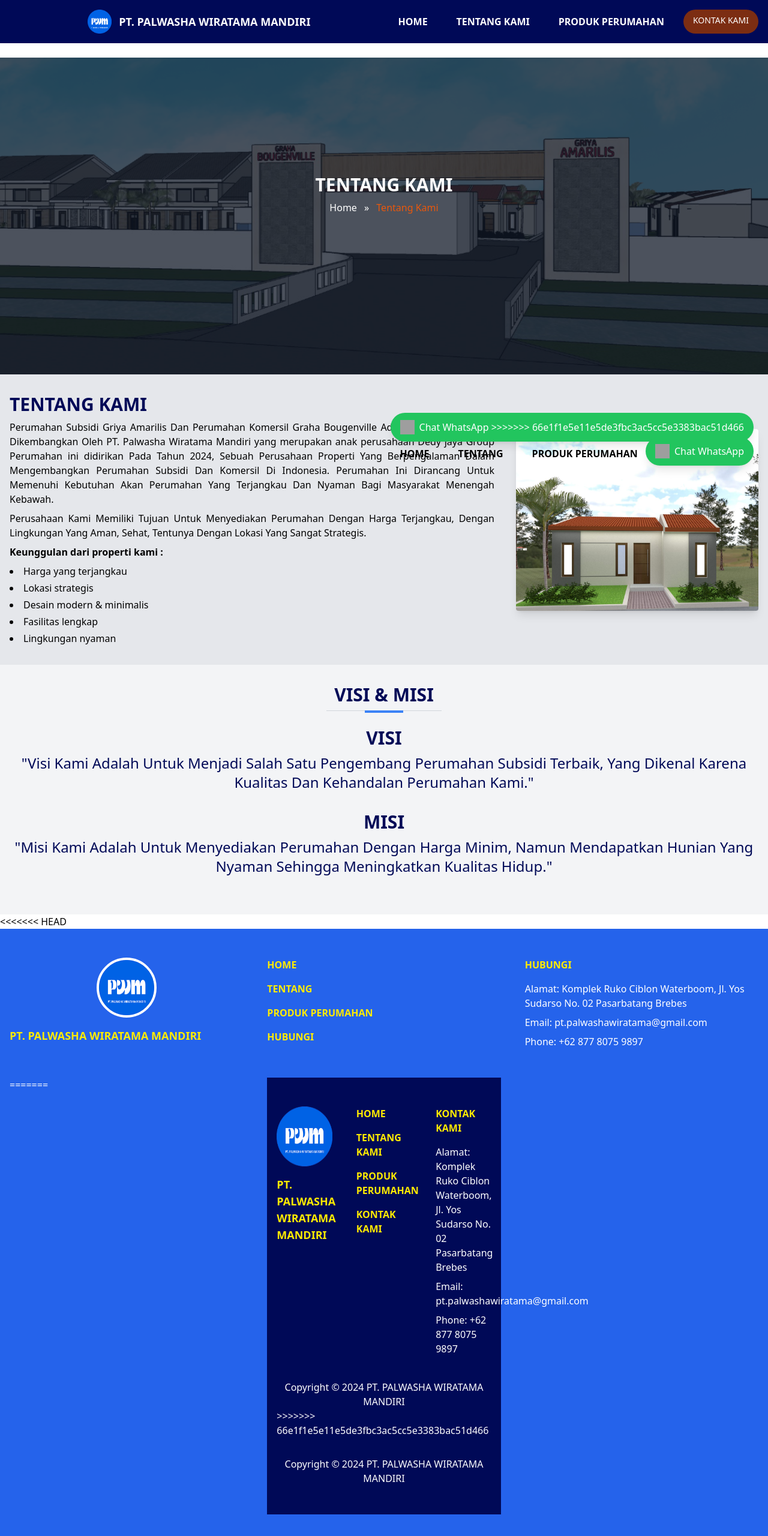
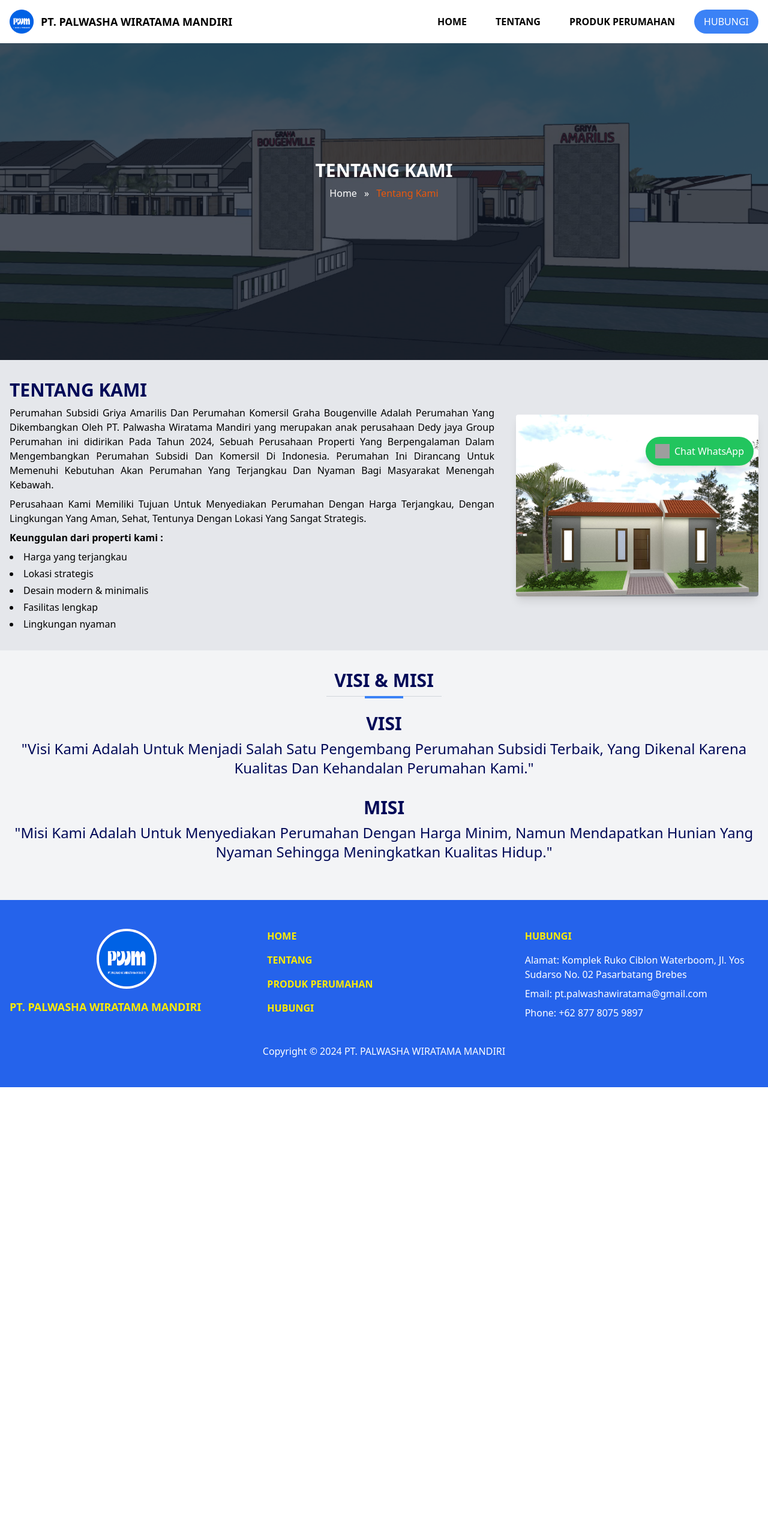
Before and after one commit to salmanseptianto/palwasma, a plain HTML site: page tentang-kami.html in a window 1280 px wide. Shown: the top 2560 px of the page at 60% size. After the commit the page ends 1812 px from the top, so only its background shows below. Drawn offline with nearby package versions, Linux system fonts and the light colour scheme; grey boxes are pictures that could not be loaded.

Commit message:
modified:   tentang-kami.html

```diff
--- a/tentang-kami.html
+++ b/tentang-kami.html
@@ -22,7 +22,6 @@
 
   <body class="font-roboto">
     <!-- Header -->
-<<<<<<< HEAD
     <header
       id="navbar"
       class="bg-white text-black py-4 fixed top-0 left-0 w-full z-50 transition duration-300"
@@ -42,62 +41,6 @@
               PT. PALWASHA WIRATAMA MANDIRI
             </span>
           </div>
-=======
-    <header class="bg-[#000957] text-white py-4 fixed top-0 left-0 w-full z-50">
-        <div class="container mx-auto flex justify-between items-center px-4">
-            <!-- Logo -->
-            <a href="index.html">
-                <div class="flex items-center">
-                    <img alt="Company logo" class="h-10 mr-3" height="40" src="Assets/logo.png" width="40" />
-                    <span class="text-lg font-bold">
-                        PT. PALWASHA WIRATAMA MANDIRI
-                    </span>
-                </div>
-            </a>
-            <!-- Hamburger Menu -->
-            <button class="block md:hidden text-white text-2xl focus:outline-none" id="menu-toggle">
-                <i class="fas fa-bars"></i>
-            </button>
-            <!-- Navigation -->
-            <nav class="hidden md:flex space-x-4" id="menu">
-                <a class="hover:underline font-bold py-2 px-4" href="index.html">
-                    HOME
-                </a>
-                <a class="hover:underline font-bold py-2 px-4" href="tentang-kami.html">
-                    TENTANG KAMI
-                </a>
-                <a class="hover:underline font-bold py-2 px-4" href="properti.html">
-                    PRODUK PERUMAHAN
-                </a>
-                <a class="bg-orange-900 text-white text-sm font-medium rounded-full py-2 px-4 hover:bg-orange-700 transition duration-300 ease-in-out"
-                    href="kontak-kami.html">
-                    KONTAK KAMI
-                </a>
-            </nav>
-        </div>
-        <!-- Mobile Navigation -->
-        <div class="hidden md:hidden flex flex-col bg-[#000957] text-white px-4 py-2" id="mobile-menu">
-            <a class="py-2 border-b border-gray-700" href="index.html">
-                HOME
-            </a>
-            <a class="py-2 border-b border-gray-700" href="tentang-kami.html">
-                TENTANG KAMI
-            </a>
-            <a class="py-2 border-b border-gray-700" href="properti.html">
-                PRODUK PERUMAHAN
-            </a>
-            <a class="py-2" href="kontak-kami.html">
-                KONTAK KAMI
-            </a>
-        </div>
-    </header>
-
-    <div class="fixed bottom-6 right-6 z-50"> <!-- Tambahkan z-50 -->
-        <a href="https://wa.me/6287780759897" target="_blank"
-            class="flex items-center bg-green-500 text-white py-3 px-4 rounded-full shadow-lg hover:bg-green-700 transition duration-300">
-            <img src="https://upload.wikimedia.org/wikipedia/commons/6/6b/WhatsApp.svg" class="w-6 h-6 mr-2" alt="WA">
-            Chat WhatsApp
->>>>>>> 66e1f1e5e11e5de3fbc3ac5cc5e3383bac51d466
         </a>
         <!-- Hamburger Menu -->
         <button
@@ -250,7 +193,6 @@
       </p>
     </section>
     <!-- Footer -->
-<<<<<<< HEAD
     <footer class="bg-blue-600 text-white py-12 relative z-10" id="HUBUNGI">
       <div class="container mx-auto px-4">
         <div class="grid grid-cols-1 md:grid-cols-2 lg:grid-cols-3 gap-10">
@@ -295,55 +237,6 @@
             <p class="mb-2">Email: pt.palwashawiratama@gmail.com</p>
             <p class="mb-2">Phone: +62 877 8075 9897</p>
           </div>
-=======
-    <footer class="bg-[#000957] text-white py-12" id="KONTAK KAMI">
-        <div class="container mx-auto px-4">
-            <div class="grid grid-cols-1 md:grid-cols-2 lg:grid-cols-3 gap-10">
-                <!-- Logo and Company Name -->
-                <div class="flex flex-col items-center md:items-start text-center md:text-left">
-                    <img alt="HR Group logo with a crown on top" class="mx-auto mb-4 w-[100px] h-[100px]" height="100"
-                        src="Assets/logo.png" width="100" />
-                    <p class="font-bold text-lg text-[#FFEB00]">
-                        PT. PALWASHA WIRATAMA MANDIRI
-                    </p>
-                </div>
-                <!-- Navigation Links -->
-                <div class="flex flex-col text-center md:text-left">
-                    <a class="block text-[#FFEB00] font-bold mb-4" href="index.html">
-                        HOME
-                    </a>
-                    <a class="block text-[#FFEB00] font-bold mb-4" href="tentang-kami.html">
-                        TENTANG KAMI
-                    </a>
-                    <a class="block text-[#FFEB00] font-bold mb-4" href="properti.html">
-                        PRODUK PERUMAHAN
-                    </a>
-                    <a class="block text-[#FFEB00] font-bold" href="kontak-kami.html">
-                        KONTAK KAMI
-                    </a>
-                </div>
-                <!-- KONTAK KAMI Information -->
-                <div class="text-center md:text-left">
-                    <h2 class="text-[#FFEB00] font-bold mb-4">
-                        KONTAK KAMI
-                    </h2>
-                    <p class="mb-2">
-                        Alamat: Komplek Ruko Ciblon Waterboom, Jl. Yos Sudarso No. 02 Pasarbatang Brebes
-                    </p>
-                    <p class="mb-2">
-                        Email: pt.palwashawiratama@gmail.com
-                    </p>
-                    <p class="mb-2">
-                        Phone: +62 877 8075 9897
-                    </p>
-                </div>
-            </div>
-            <div class="text-center mt-8">
-                <p>
-                    Copyright © 2024 PT. PALWASHA WIRATAMA MANDIRI
-                </p>
-            </div>
->>>>>>> 66e1f1e5e11e5de3fbc3ac5cc5e3383bac51d466
         </div>
 
         <!-- Copyright -->
@@ -359,10 +252,5 @@
           document.getElementById("mobile-menu").classList.toggle("hidden");
         });
     </script>
-<<<<<<< HEAD
   </body>
-=======
-</body>
-
->>>>>>> 66e1f1e5e11e5de3fbc3ac5cc5e3383bac51d466
 </html>
```
